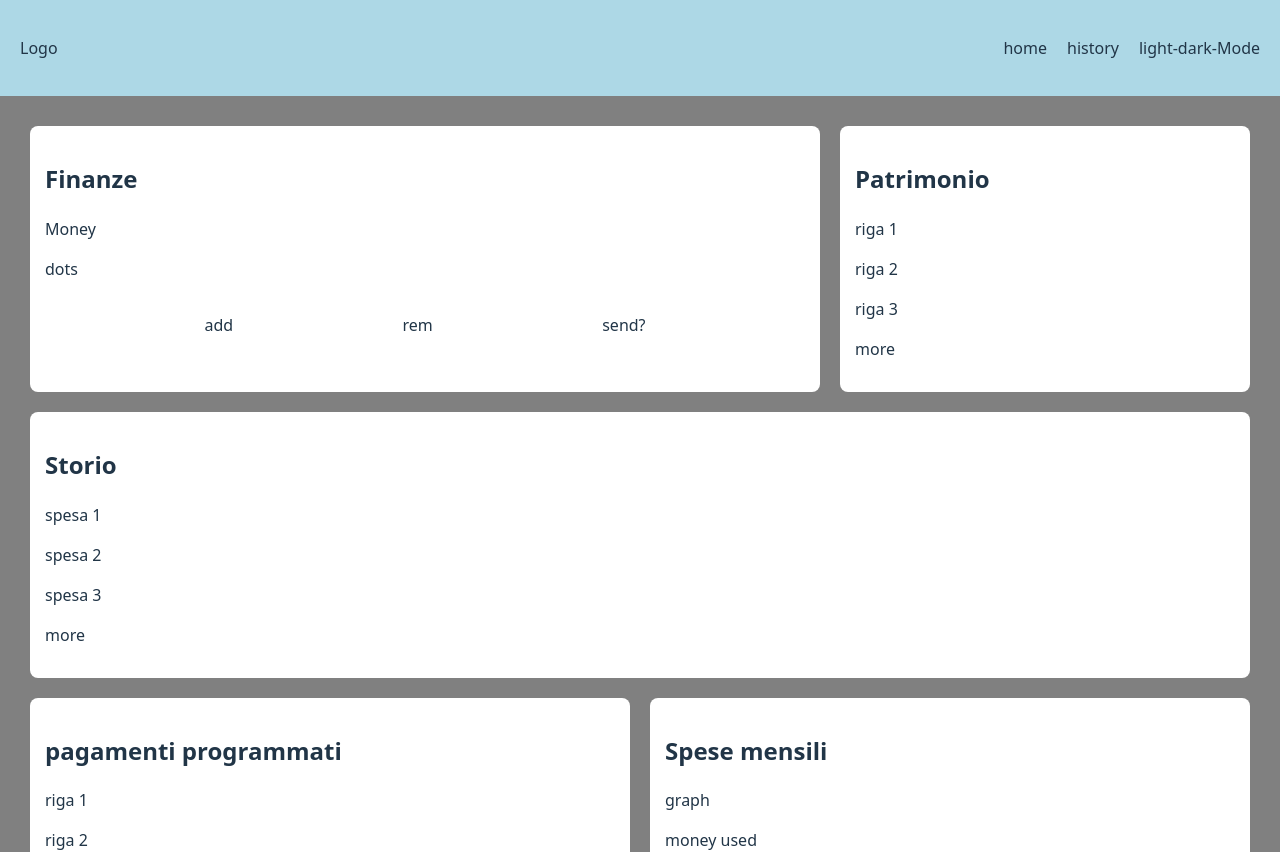
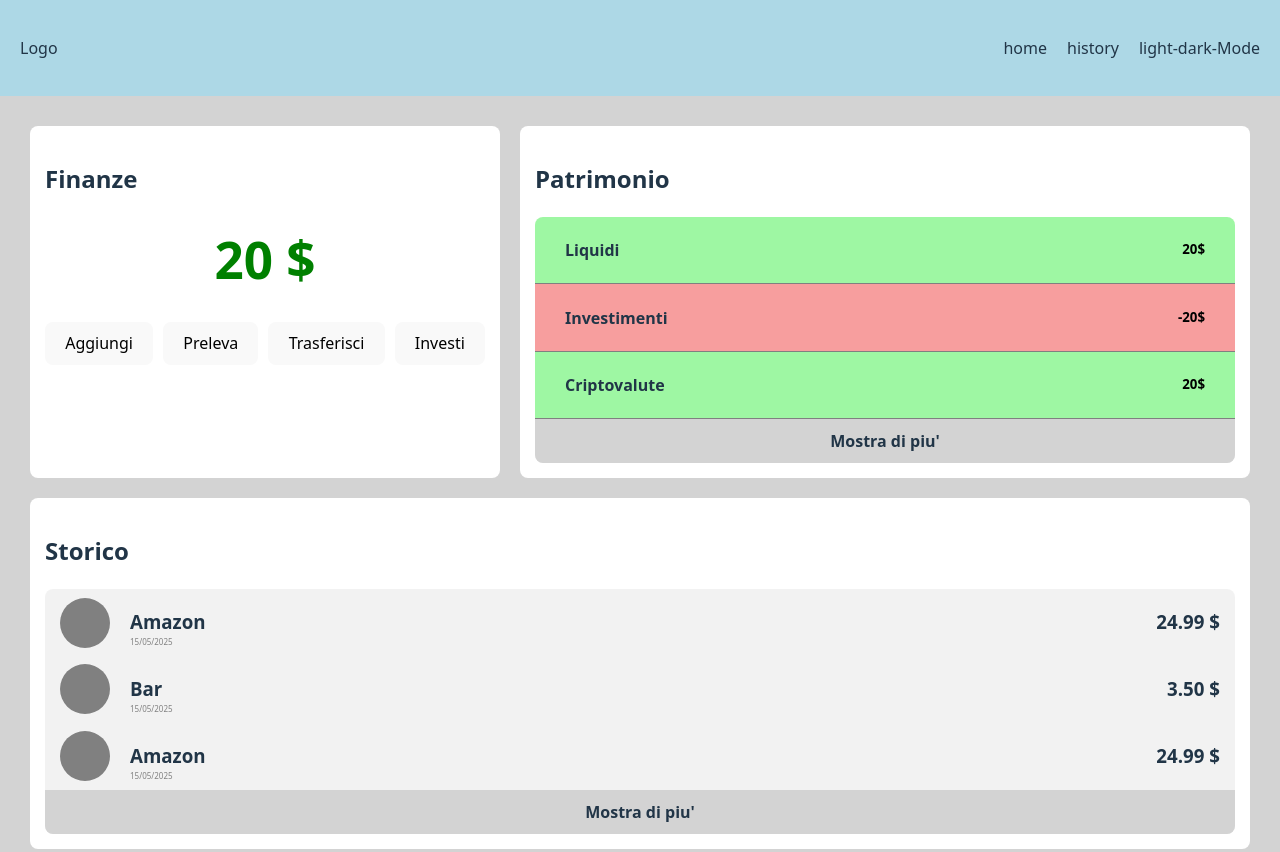
Before and after one commit to DenysPashkov/finance_tracker, a React (Vite) app: page / in a window 1280 px wide. Shown: the top 852 px of the page. Built offline with nearby package versions, Linux system fonts and the light colour scheme.

Commit message:
implemented financeCell, patrimonyCell and historyCell graphically with the relative component needed

```diff
--- a/src/pages/Home.tsx
+++ b/src/pages/Home.tsx
@@ -11,7 +11,7 @@ export default function Home() {
 
   const contentCSS: CSSProperties = {
     flex: 1,
-    backgroundColor: "gray",
+    backgroundColor: "lightgray",
     padding: "30px",
     display: "flex",
     flexDirection: "column",
@@ -22,7 +22,6 @@ export default function Home() {
   const bodyCSS: CSSProperties = {
     height: "100%",
     width: "100%",
-    backgroundColor: "red",
     display: "flex",
     flexDirection: "column",
   };
@@ -40,13 +39,21 @@ export default function Home() {
     return (
       <div
         style={{
-          flex: 2,
+          flex: 1,
           ...cellCSS,
         }}
       >
         <h2>Finanze</h2>
-        <p>Money</p>
-        <p>dots</p>
+        <h1
+          style={{
+            textAlign: "center",
+            color:
+              "green" /* TODO: Manage the possibility to have a negative finance and change the color of the Text here */,
+          }}
+        >
+          20 $
+        </h1>
+        {/*TODO: Add dots in the future once we will have multiple finances <p>dots</p> */}
         <div
           style={{
             display: "flex",
@@ -54,22 +61,72 @@ export default function Home() {
             justifyContent: "space-evenly",
           }}
         >
-          <p>add</p>
-          <p>rem</p>
-          <p>send?</p>
+          <button>Aggiungi</button>
+          <button>Preleva</button>
+          <button>Trasferisci</button>
+          <button>Investi</button>
         </div>
+      </div>
+    );
+  }
+
+  function ShowMoreRow() {
+    return (
+      <div
+        style={{
+          backgroundColor: "lightgray",
+          padding: "10px",
+        }}
+      >
+        <h4 style={{ margin: "0px", textAlign: "center" }}>Mostra di piu'</h4>
+      </div>
+    );
+  }
+
+  function CellContent({ children }: { children: React.ReactNode }) {
+    return (
+      <div
+        style={{
+          borderRadius: "8px",
+          overflow: "hidden",
+          backgroundColor: "rgba(0,0,0,0.05)",
+        }}
+      >
+        {children}
       </div>
     );
   }
 
   function PatrimonyCell() {
     return (
-      <div style={{ flex: 1, ...cellCSS }}>
+      <div style={{ flex: 2, ...cellCSS }}>
         <h2>Patrimonio</h2>
-        <p>riga 1</p>
-        <p>riga 2</p>
-        <p>riga 3</p>
-        <p>more</p>
+        <CellContent>
+          <PatrimonyRow title="Liquidi" value={20} />
+          <PatrimonyRow title="Investimenti" value={-20} />
+          <PatrimonyRow title="Criptovalute" value={20} />
+          <ShowMoreRow />
+        </CellContent>
+      </div>
+    );
+  }
+
+  function PatrimonyRow({ title, value }: { title: string; value: number }) {
+    return (
+      <div
+        style={{
+          display: "flex",
+          flexDirection: "row",
+          alignItems: "center",
+          justifyContent: "space-between",
+          borderBlockEnd: "1px solid gray",
+          paddingInline: "30px",
+          backgroundColor:
+            value >= 0 ? "rgba(0, 255, 17, 0.35)" : "rgba(255, 0, 0, 0.35)",
+        }}
+      >
+        <h4>{title}</h4>{" "}
+        <h5 style={{ color: value >= 0 ? "black" : "black" }}>{value}$</h5>
       </div>
     );
   }
@@ -77,11 +134,66 @@ export default function Home() {
   function HistoryCell() {
     return (
       <div style={cellCSS}>
-        <h2>Storio</h2>
-        <p>spesa 1</p>
-        <p>spesa 2</p>
-        <p>spesa 3</p>
-        <p>more</p>
+        <h2>Storico</h2>
+        <CellContent>
+          <HistoryRow company="Amazon" date="15/05/2025" cost={24.99} />
+          <HistoryRow company="Bar" date="15/05/2025" cost={3.5} />
+          <HistoryRow company="Amazon" date="15/05/2025" cost={24.99} />
+          <ShowMoreRow />
+        </CellContent>
+      </div>
+    );
+  }
+
+  function HistoryRow({
+    company,
+    date,
+    cost,
+  }: {
+    company: string;
+    date: string;
+    cost: number;
+  }) {
+    return (
+      <div
+        style={{
+          display: "flex",
+          flexDirection: "row",
+          justifyContent: "space-between",
+          alignItems: "start",
+          paddingInline: "15px",
+        }}
+      >
+        <div
+          style={{
+            display: "flex",
+            flexDirection: "row",
+            gap: "20px",
+            alignItems: "center",
+          }}
+        >
+          <div
+            style={{
+              backgroundColor: "gray",
+              width: "50px",
+              height: "50px",
+              borderRadius: "50%",
+            }}
+          />
+          <div style={{ display: "flex", flexDirection: "column" }}>
+            <h3 style={{ marginBlockEnd: "0px" }}>{company}</h3>
+            <p
+              style={{
+                marginBlockStart: "0px",
+                color: "grayText",
+                fontSize: "8px",
+              }}
+            >
+              {date}
+            </p>
+          </div>
+        </div>
+        <h3>{cost.toFixed(2)} $</h3>
       </div>
     );
   }
```
